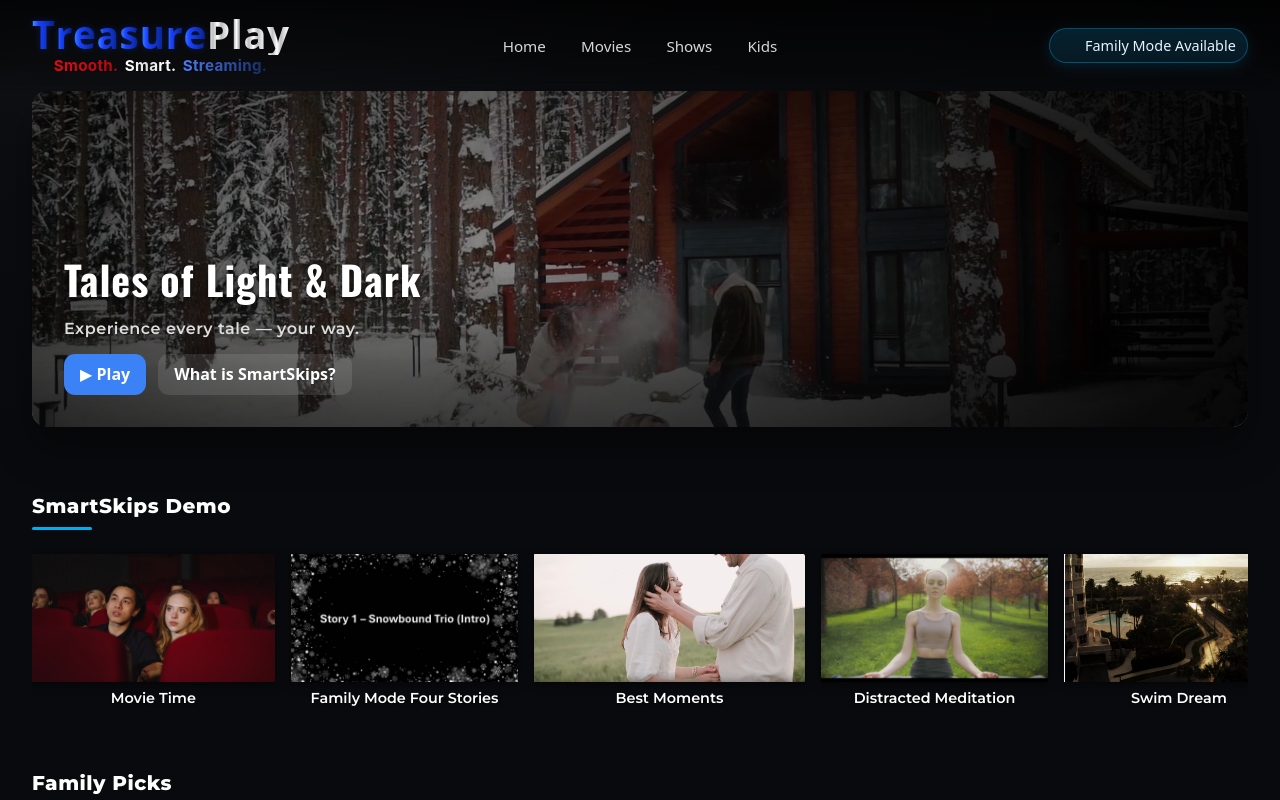
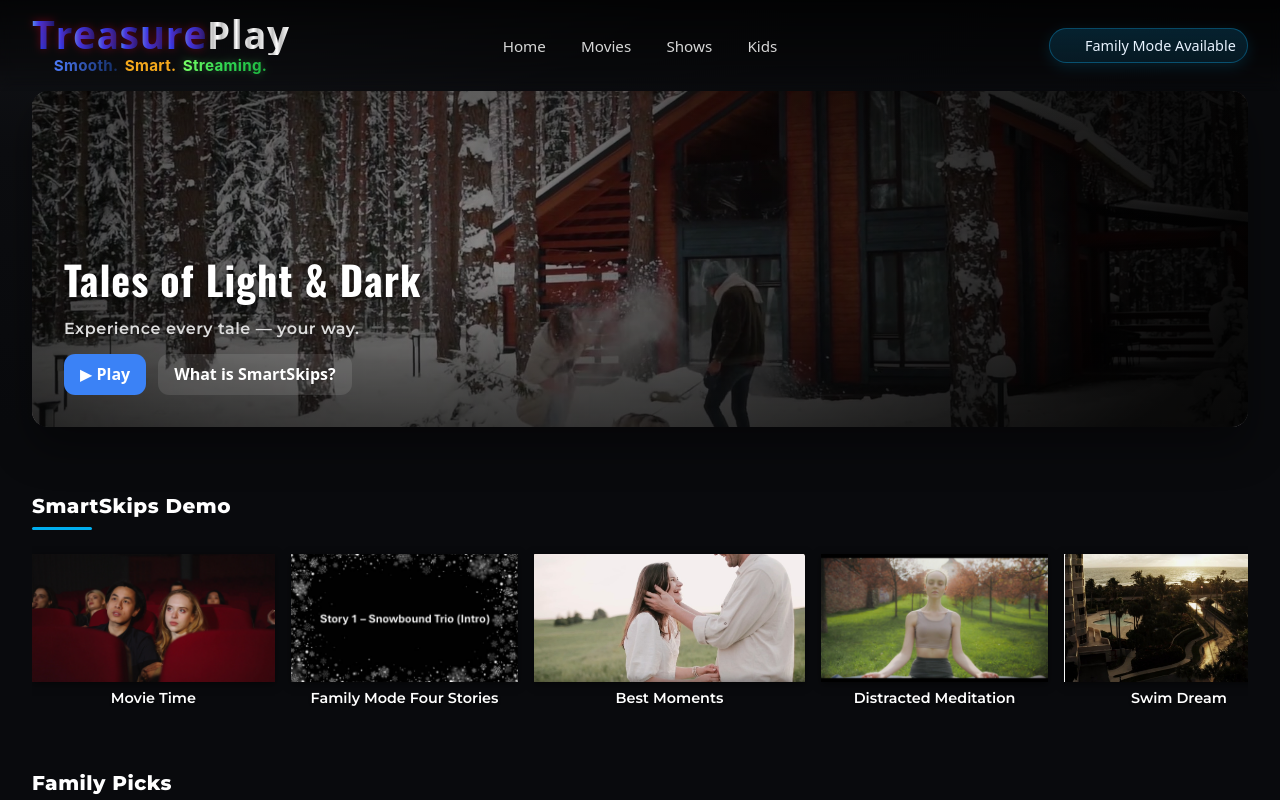
Before and after one commit to bhavyang-sites/treasureplay, a React (Vite) app: page / in a window 1280 px wide. Shown: the top 800 px of the page. Built offline with nearby package versions, Linux system fonts and the light colour scheme.

Commit message:
updated logo tagline colors

```diff
--- a/src/HomePage.css
+++ b/src/HomePage.css
@@ -823,12 +823,29 @@ font-weight: 700;
 
 }
 .treasure-letter {
-  background: linear-gradient(90deg, #1A5CFF 0%, #0041C4 45%, #002A80 100%);
+  background: linear-gradient(
+    90deg,
+    #ff4d6d 0%,
+    #ff002e 25%,
+    #c30033 50%,
+    #ff5f7f 75%,
+    #ffced6 100%
+  );
   background-clip: text;
   -webkit-background-clip: text;
   color: transparent;
   -webkit-text-fill-color: transparent;
-
-  /* Optional cinematic glow */
-  text-shadow: 0 0 6px rgba(0, 80, 255, 0.25);
+  text-shadow: 0 0 8px rgba(255, 0, 50, 0.35);
 }
+.tag-blue {
+  color: #2B6A92;
+  font-weight: 700;
+}
+.tag-yellow {
+  color: #F4A81C;
+  font-weight: 700;
+}
+.tag-green {
+  color: #58A029;
+  font-weight: 700;
+}
--- a/src/HomePage.jsx
+++ b/src/HomePage.jsx
@@ -59,9 +59,9 @@ const HomePage = () => {
     <FunkyLogo text="TreasurePlay" />
   </div>
       <div className="brand-sub tagline">
-  <span className="tag-red">Smooth.</span>
-  <span className="tag-white">Smart.</span>
-  <span className="tag-blue">Streaming.</span>
+  <span className="tag-blue">Smooth.</span>
+  <span className="tag-yellow">Smart.</span>
+  <span className="tag-green">Streaming.</span>
 </div>
 
 
```
